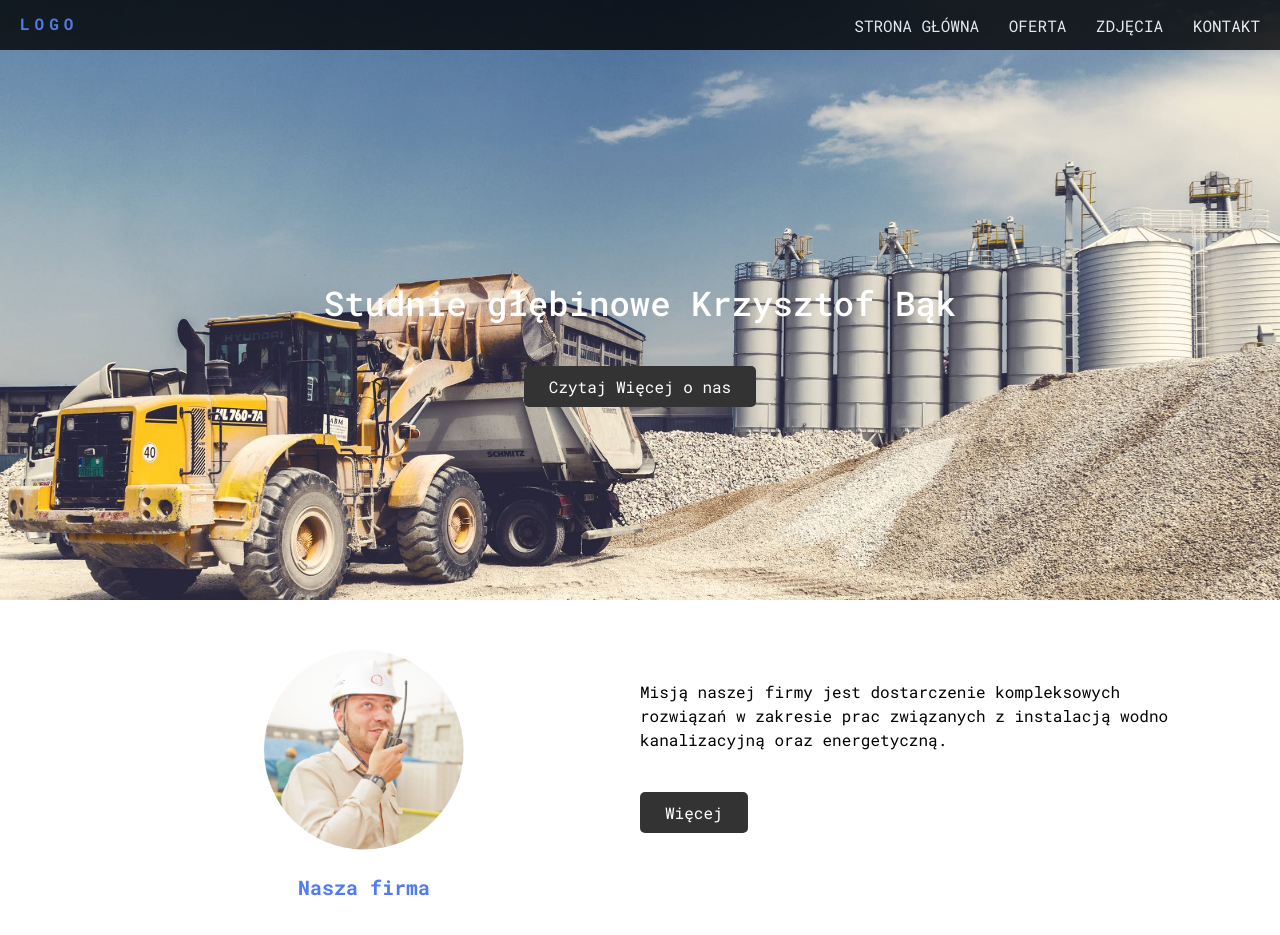
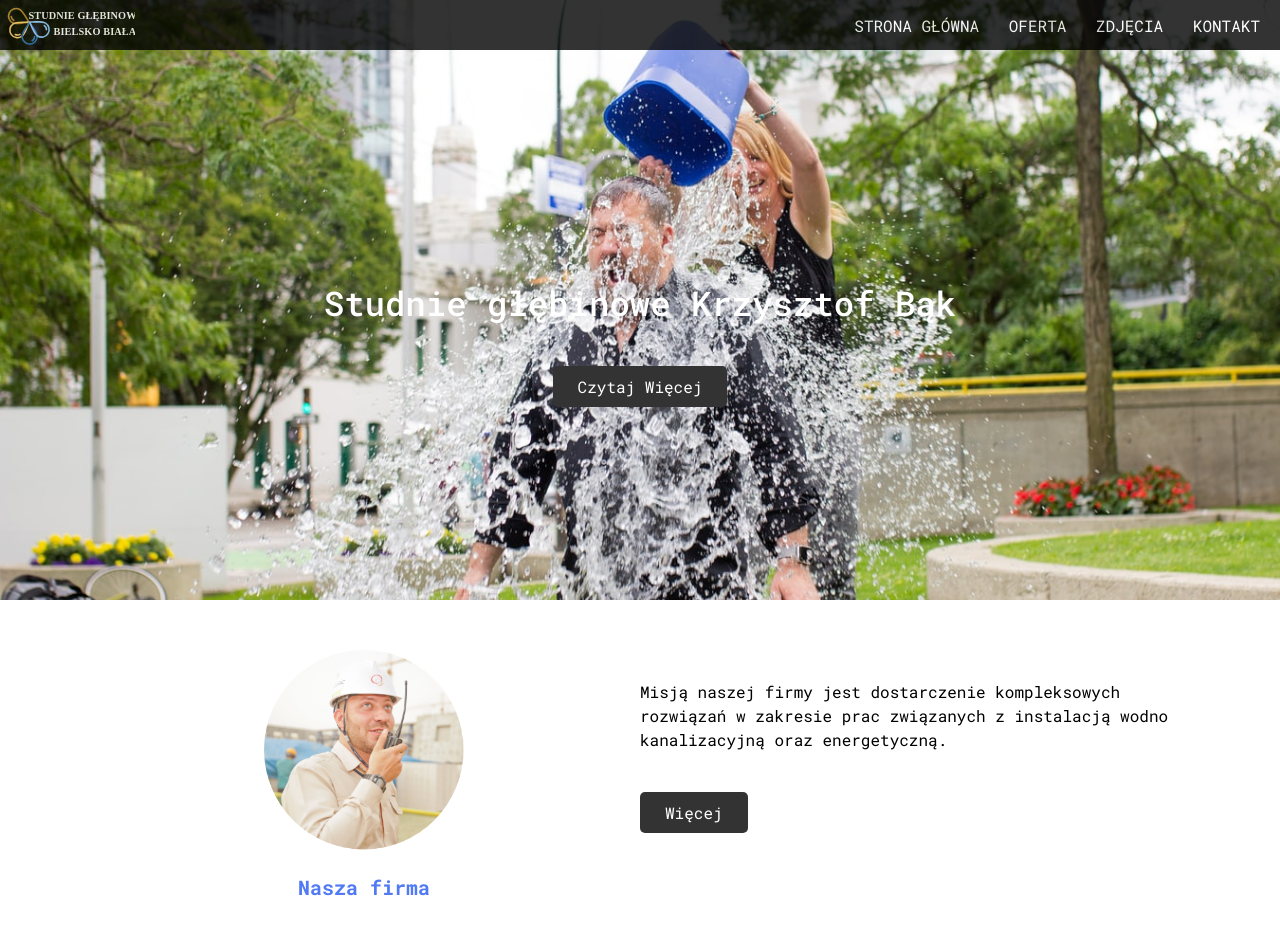
Before and after one commit to slawomirbak/studne_glebinowe, a Jekyll site: the page built from index.html, in a window 1280 px wide and 1400 px high, cut to the strip 0-936 px from the top of the window. Built offline with Jekyll 4.4.1, drawn with Linux system fonts in a browser that asks for light colours.

Commit message:
Change index page logo

```diff
--- a/_includes/nav.html
+++ b/_includes/nav.html
@@ -1,7 +1,9 @@
 <!--Navigation-->
 <div class="overlay-light">
     <div class="hero-logo">
-        <a href="{{site.baseurl}}/index">LOGO</a>
+        <a href="{{site.baseurl}}/index">
+            <img src="{{site.baseurl}}/assets/img/header/logo_white_title.svg" alt="logo" />
+        </a>
     </div>
     <nav class="hero-nav nav-preload" role="navigation">
         <div id="menuToggle">
--- a/_sass/0-base/style.sass
+++ b/_sass/0-base/style.sass
@@ -15,6 +15,7 @@
 
 body
     font-family: $font-stack-three
+    margin: 0
 h1
     color: $white
     font-family: $font-stack-three
--- a/_sass/1-modules/nav.sass
+++ b/_sass/1-modules/nav.sass
@@ -4,9 +4,11 @@
   -moz-transition: none !important
   -ms-transition: none !important
   -o-transition: none !important
-
-
   // Navigation
+.hero-logo
+  img
+    display: block
+    max-height: 40px
 .hero-nav
   a
     text-decoration: none
--- a/_sass/2-layouts/index.sass
+++ b/_sass/2-layouts/index.sass
@@ -26,12 +26,11 @@
             z-index: 4
             height: 50px
             float: left
-            top: 25%
             a
                 color: $highlight-color
-                letter-spacing: 5px
+                display: block
                 height: 50px
-                padding-left: 20px
+                padding: 5px
                 font-weight: bold
         .hero-nav
             float: right
@@ -39,7 +38,7 @@
     .hero-section
         width: 100%
         height: 400px
-        background-image: url('../img/header/hero.jpeg')
+        background-image: url('../img/header/hero.jpg')
         background-size: cover
         background-repeat: no-repeat
         background-position: center
@@ -66,6 +65,7 @@
             height: 600px
 // Section
 .section-wrapper
+    //background-image: url('../img/patterns/drops-background.png')
     .about-us-parent
         max-width: 1144px
         margin: auto
--- a/index.html
+++ b/index.html
@@ -8,7 +8,7 @@
             <h1> {{site.title}} </h1>
             <div class="main-button anchor-element">
                 <a href="#section-wrapper">
-                    Czytaj Więcej o nas
+                    Czytaj Więcej
                 </a>
             </div>
         </div>
```
Also changed, not shown: assets/img/header/hero.jpeg (deleted), assets/img/header/hero.jpg (added), assets/img/header/logo_white_title.svg (added), assets/img/patterns/drops-background.png (added), favicon.ico, 2 other files.
